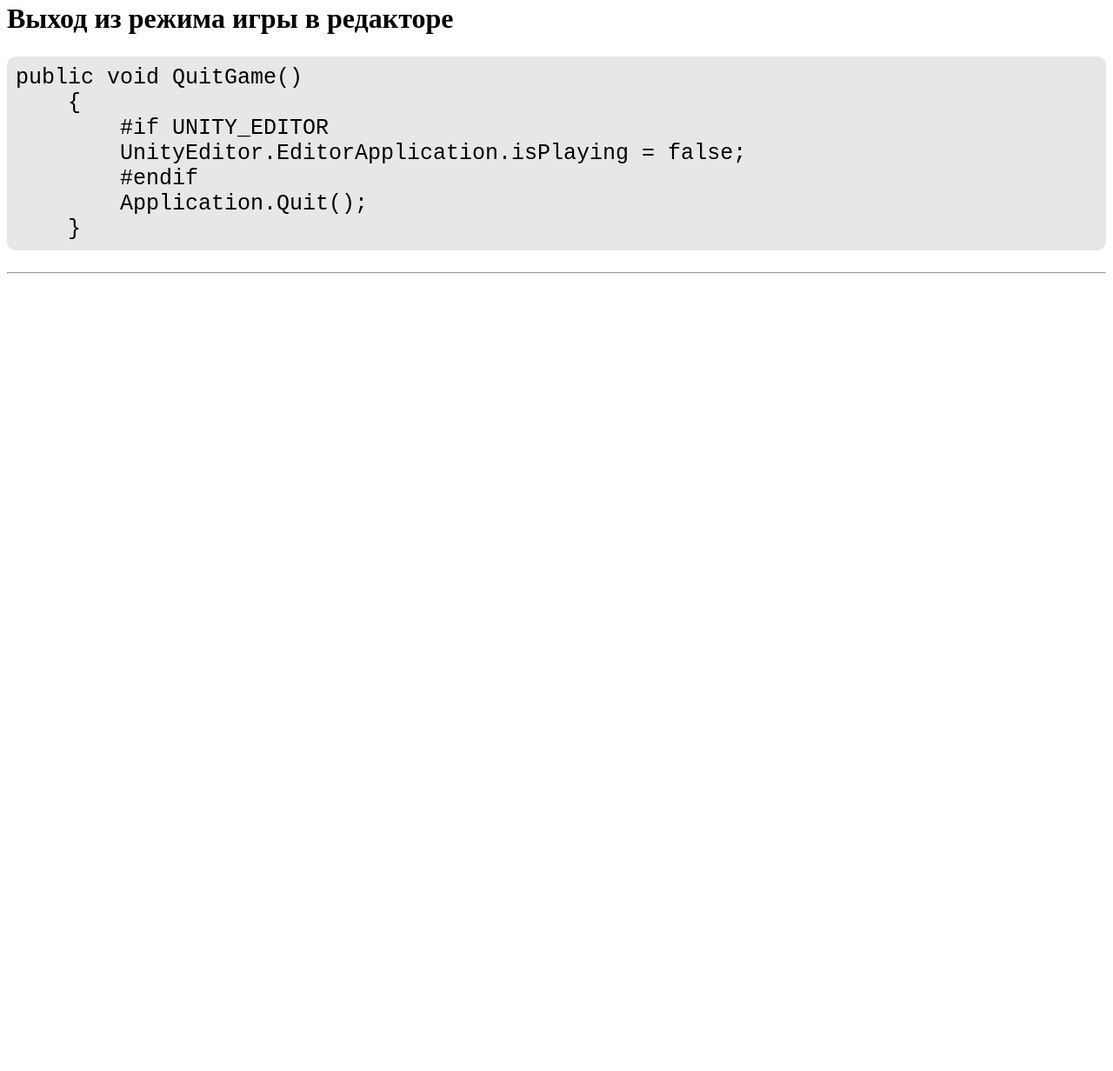
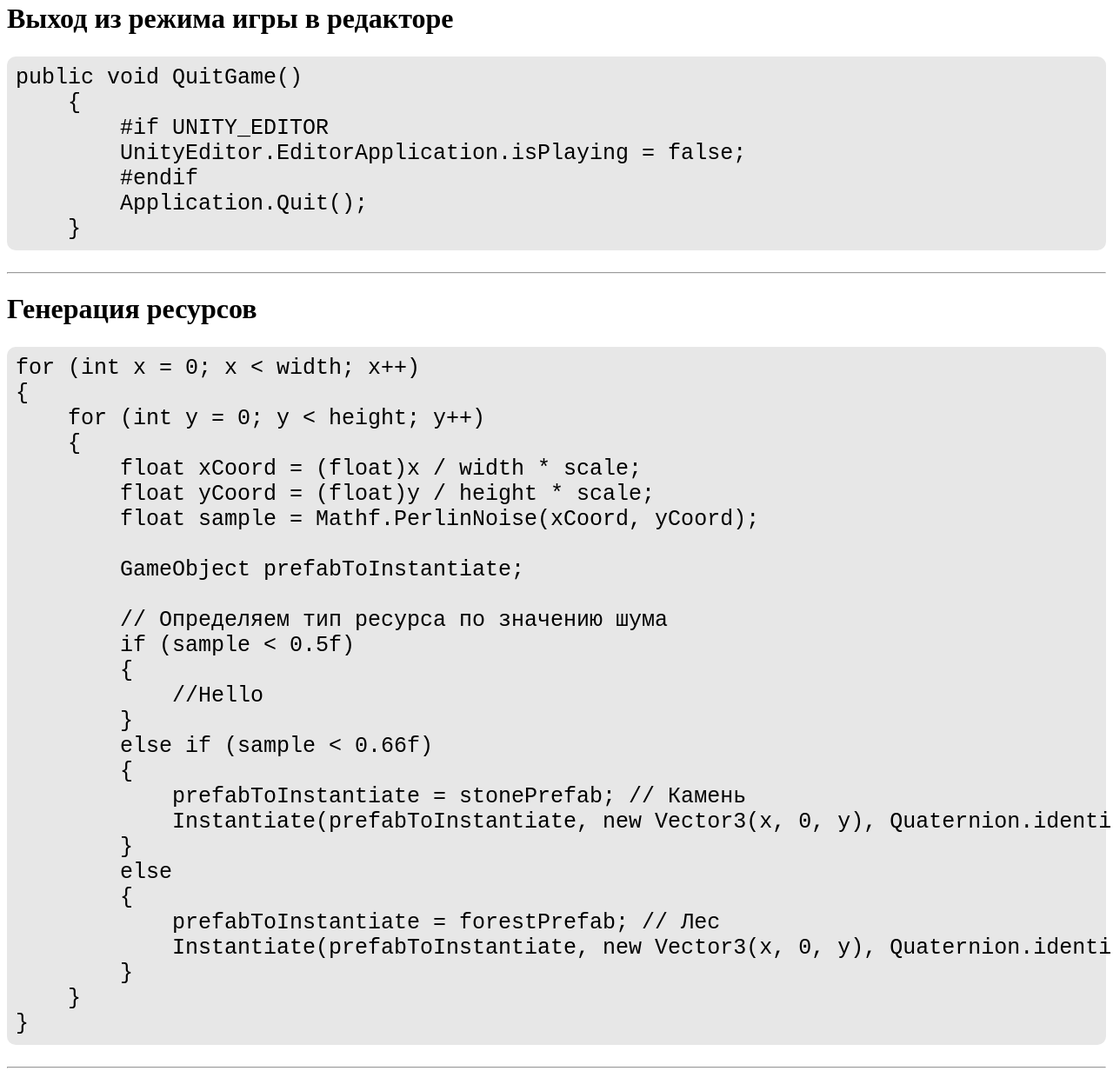
Before and after one commit to GitaraGames/unity_help.github.io, a plain HTML site: page index.html in a window 1280 px wide. Shown: the part 1611-2843 px from the top of the page at 87% size. Before the commit the page ends 1934 px from the top, so only its background shows below. Drawn offline with Linux system fonts and the light colour scheme.

Commit message:
Add "resources generation function" in index.html

```diff
--- a/index.html
+++ b/index.html
@@ -62,5 +62,34 @@ public class Player
         Application.Quit();
     }</xmp>
 <hr>
+    <h1>Генерация ресурсов</h1>
+    <xmp class="code">for (int x = 0; x < width; x++)
+{
+    for (int y = 0; y < height; y++)
+    {
+        float xCoord = (float)x / width * scale;
+        float yCoord = (float)y / height * scale;
+        float sample = Mathf.PerlinNoise(xCoord, yCoord);
+
+        GameObject prefabToInstantiate;
+
+        // Определяем тип ресурса по значению шума
+        if (sample < 0.5f)
+        {
+            //Hello
+        }
+        else if (sample < 0.66f)
+        {
+            prefabToInstantiate = stonePrefab; // Камень
+            Instantiate(prefabToInstantiate, new Vector3(x, 0, y), Quaternion.identity);
+        }
+        else
+        {
+            prefabToInstantiate = forestPrefab; // Лес
+            Instantiate(prefabToInstantiate, new Vector3(x, 0, y), Quaternion.identity);
+        }
+    }
+}</xmp>
+<hr>
 </body>
 </html>
```
